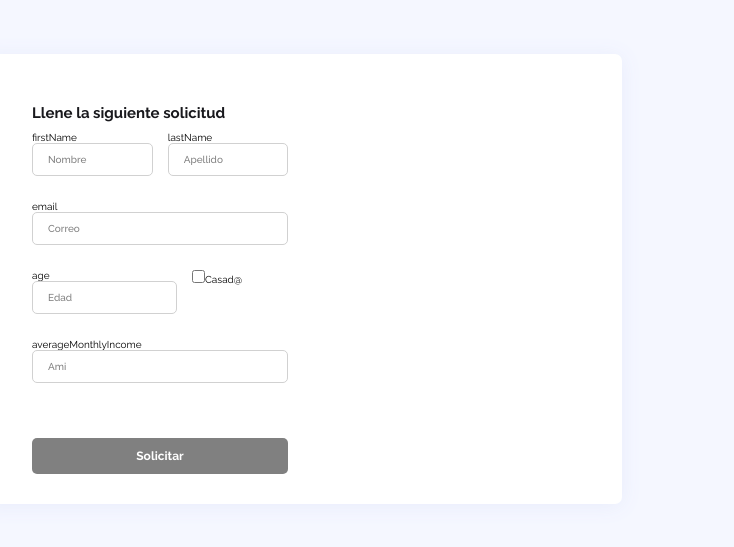
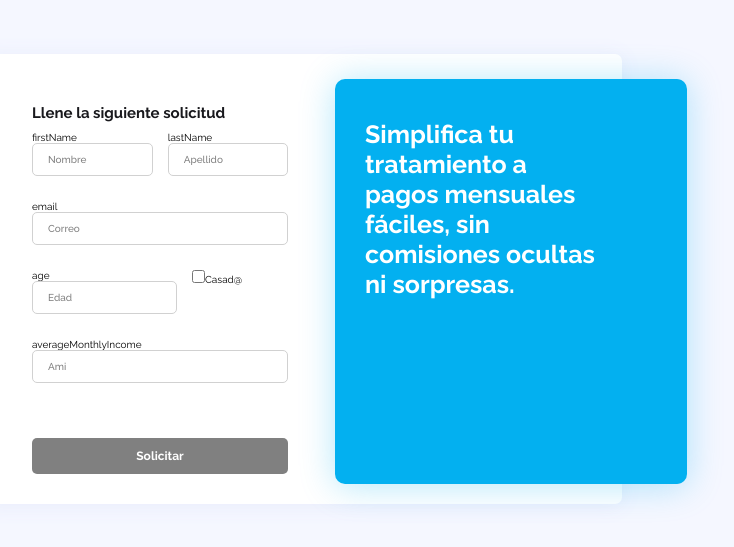
Before and after one commit to sebastiancrossa/atrato-solicitud, a React (Create React App) app: page / in a window 1280 px wide. Shown: the part 121-668 px from the top of the page, without its empty margins (338-1072 px from the left). Built offline with nearby package versions, Linux system fonts and the light colour scheme.

Commit message:
Added the description block to the form

```diff
--- /dev/null
+++ b/src/components/UI/Forms/DescriptionBlock/DescriptionBlock.js
@@ -0,0 +1,36 @@
+import React from 'react';
+import styled from 'styled-components';
+
+const StyledDescriptionBlock = styled.div`
+  width: 55%;
+  height: 90%;
+
+  position: absolute;
+  top: 2.5rem;
+  right: -6.5rem;
+  padding: 2rem 3rem;
+
+  border-radius: 1rem;
+  box-shadow: 0rem 0.2rem 3.5rem var(--color-shadowBlue);
+
+  background-color: var(--color-main);
+  color: var(--color-white);
+`;
+
+const Description = styled.h1`
+  font-weight: 700;
+  font-size: 2.5rem;
+  width: 24rem;
+
+  padding-top: 2rem;
+`;
+
+const DescriptionBlock = ({ children }) => {
+  return (
+    <StyledDescriptionBlock>
+      <Description>{children}</Description>
+    </StyledDescriptionBlock>
+  );
+};
+
+export default DescriptionBlock;
--- a/src/containers/Form/PatientForm/PatientForm.js
+++ b/src/containers/Form/PatientForm/PatientForm.js
@@ -12,6 +12,7 @@ import {
 // Component imports
 import Input from '../../../components/UI/Forms/Input/Input';
 import Button from '../../../components/UI/Forms/Button/Button';
+import DescriptionBlock from '../../../components/UI/Forms/DescriptionBlock/DescriptionBlock';
 
 const Header = styled.h1`
   font-size: 1.5rem;
@@ -112,6 +113,10 @@ const PatientForm = ({ loading }) => {
               Solicitar
             </Button>
           </StyledForm>
+          <DescriptionBlock>
+            Simplifica tu tratamiento a pagos mensuales fáciles, sin comisiones
+            ocultas ni sorpresas.
+          </DescriptionBlock>
         </FormWrapper>
       )}
     </Formik>
--- a/src/utils/theme.js
+++ b/src/utils/theme.js
@@ -6,7 +6,7 @@ const theme = {
     border: '#D1D1D1',
     textColor: '#19191D',
     shadow: 'rgba(232, 236, 251, 88)',
-    shadowBlue: 'rgba(3, 176, 240, 45)'
+    shadowBlue: 'rgba(3, 176, 240, 0.3)'
   },
 
   mediaQueries: {
```
